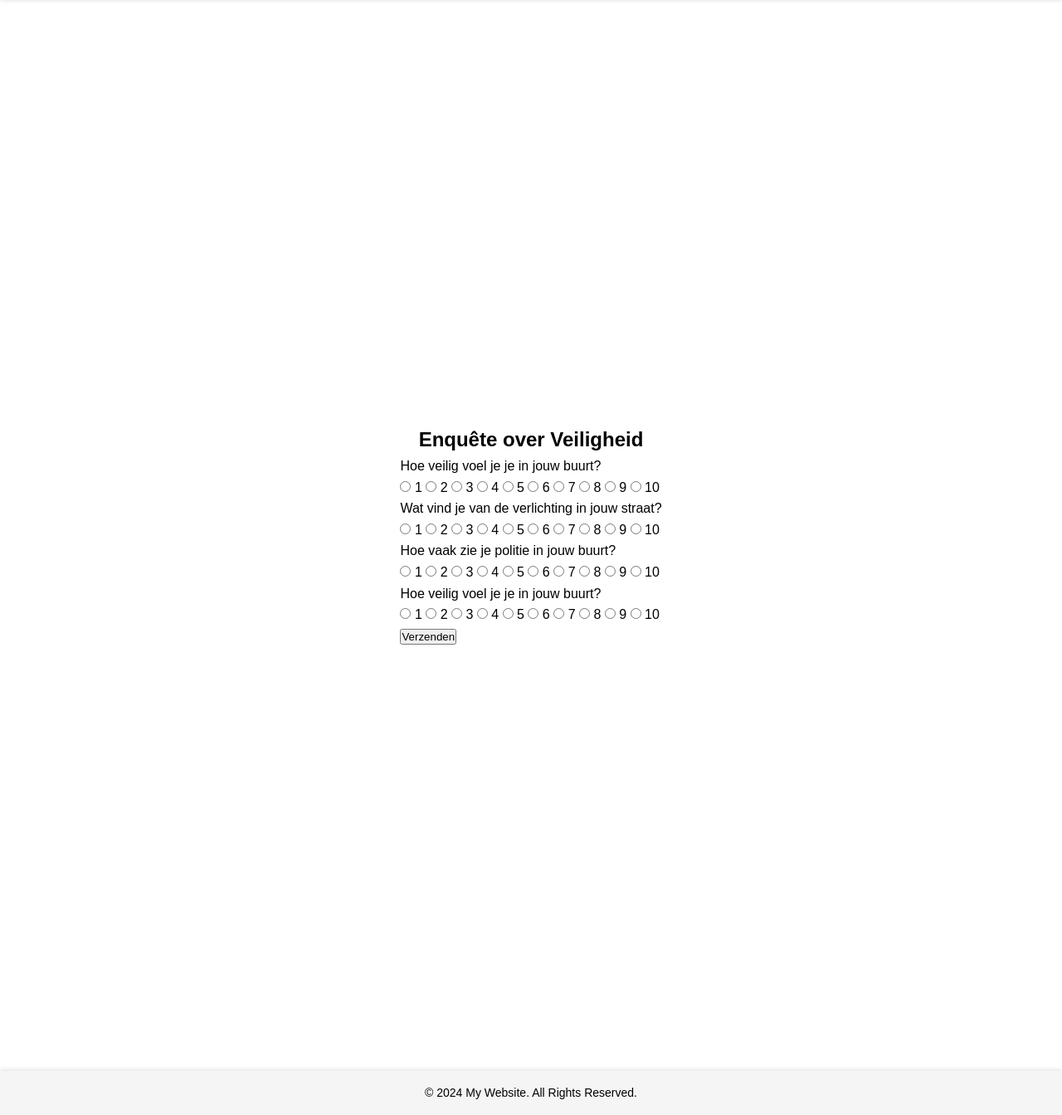
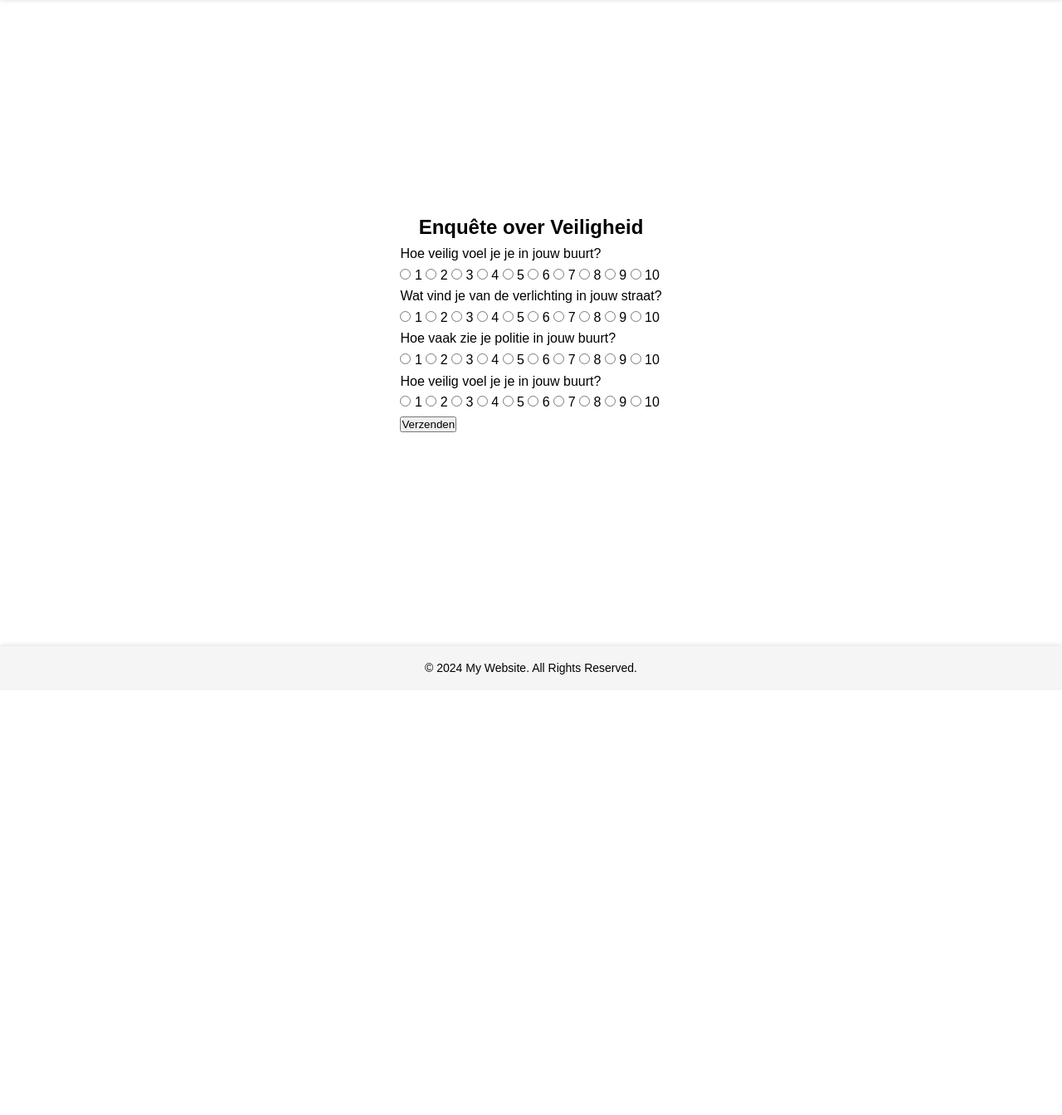
Before and after one commit to ala-lms-veilig/lo2e-swd4-4groep1, a PHP site: the page made by enquêtes.php in a window 1280 px wide. Shown: the part 91-1435 px from the top of the page at 83% size. After the commit the page ends 904 px from the top, so only its background shows below. Run offline with PHP 8.4, Linux system fonts and the light colour scheme; style sheets or scripts are compiled from the project's sources.

Commit message:
Update style.scss

```diff
--- a/styles/style.scss
+++ b/styles/style.scss
@@ -252,7 +252,7 @@ main {
 
 //enquêtes
 #enquêtes_main {
-  padding: 40% 0%;
+  padding: 20% 0%;
   display: flex;
   flex-direction: column;
   justify-content: center;
```
